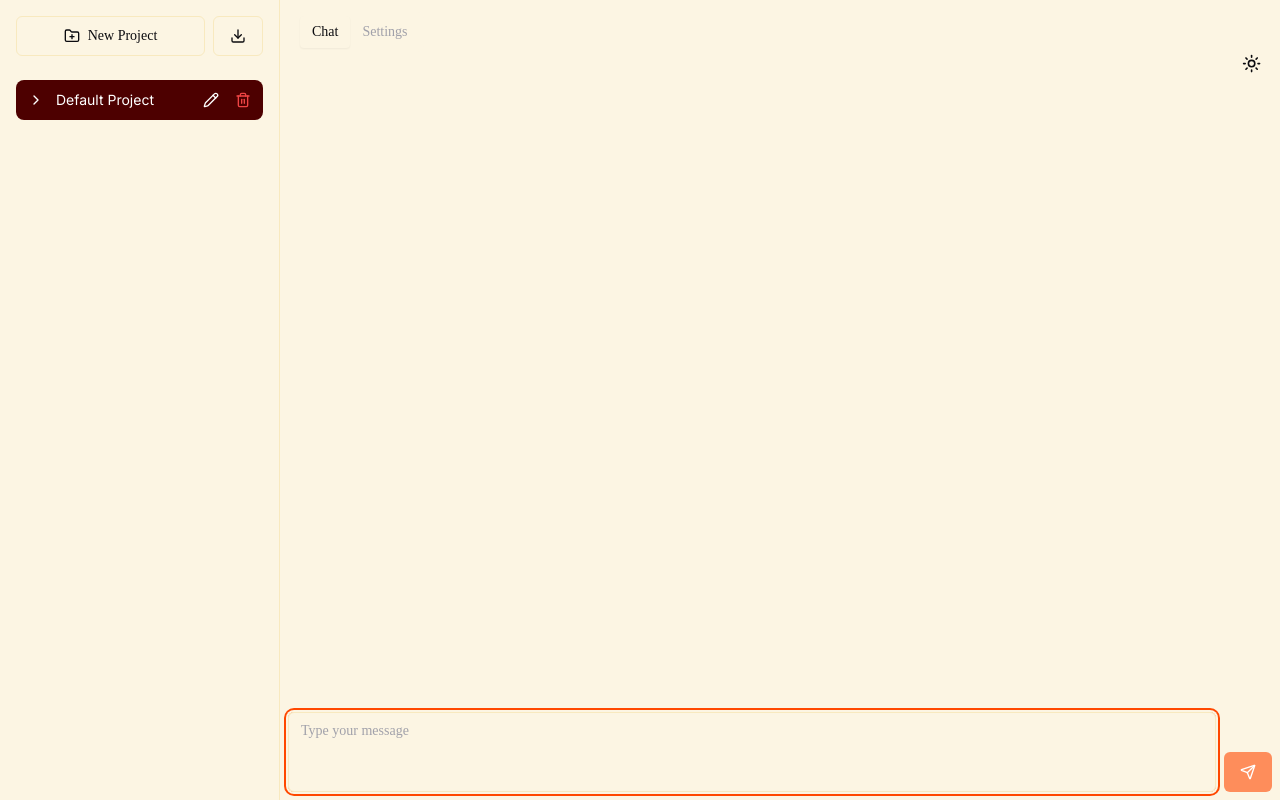
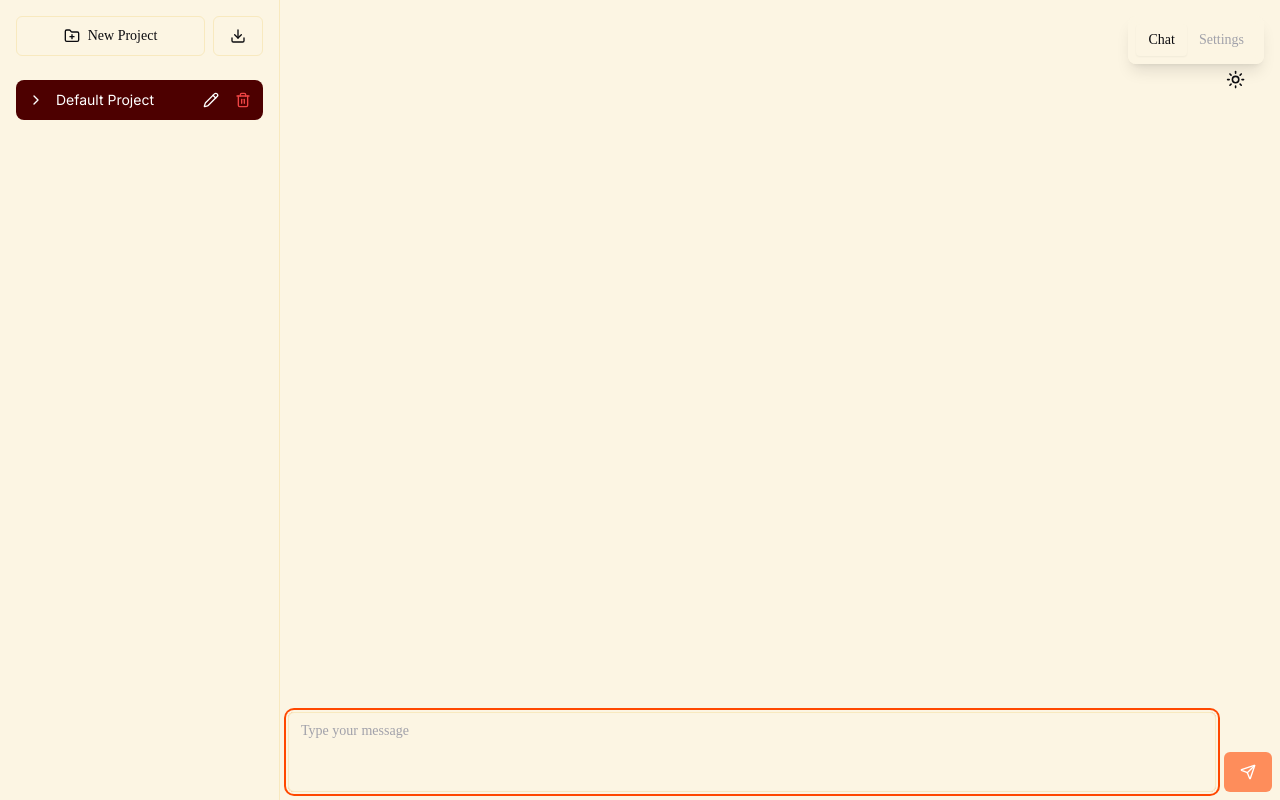
Before and after one commit to nick1udwig/kibitz, a Next.js app: page / in a window 1280 px wide. Built offline with nearby package versions, Linux system fonts and the light colour scheme; a web font is replaced by a local one.

Commit message:
Convert navigation buttons to floating overlay with backdrop blur

```diff
--- a/src/components/LlmChat/index.tsx
+++ b/src/components/LlmChat/index.tsx
@@ -64,13 +64,12 @@ export const ChatApp = () => {
             <Menu className="w-4 h-4" />
           </Button>
 
-          <div className="flex-1">
-            <div className="flex flex-col h-full">
-              <div className="sticky top-0 z-50 bg-background">
-                <div className={`flex justify-between items-center ${!isMobileMenuOpen ? 'md:flex hidden' : 'flex'}`}>
-                  <Tabs value={activeTab} onValueChange={handleTabChange} className="w-full px-4 py-3">
-                    <div className="flex items-center gap-4 md:pl-0 pl-10">
-                      <TabsList>
+          <div className="flex-1 relative">
+            {/* Floating navigation */}
+            <div className="absolute right-4 top-4 z-50 flex items-center gap-4">
+              <Tabs value={activeTab} onValueChange={handleTabChange}>
+                <div className="flex items-center gap-4 bg-background/80 backdrop-blur-sm rounded-lg shadow-lg p-1">
+                  <TabsList className="bg-transparent">
                     <TabsTrigger value="chat">Chat</TabsTrigger>
                     <TabsTrigger value="settings">Settings</TabsTrigger>
                   </TabsList>
@@ -78,8 +77,8 @@ export const ChatApp = () => {
                 </div>
               </Tabs>
             </div>
-              </div>
 
+            <div className="flex flex-col h-full">
               <div className="flex-1">
                 {/* Keep the ChatView always mounted to preserve conversation state */}
                 <div className={activeTab === 'settings' ? 'hidden' : ''}>
```
Lines whose indentation alone changed are shown as unchanged.
